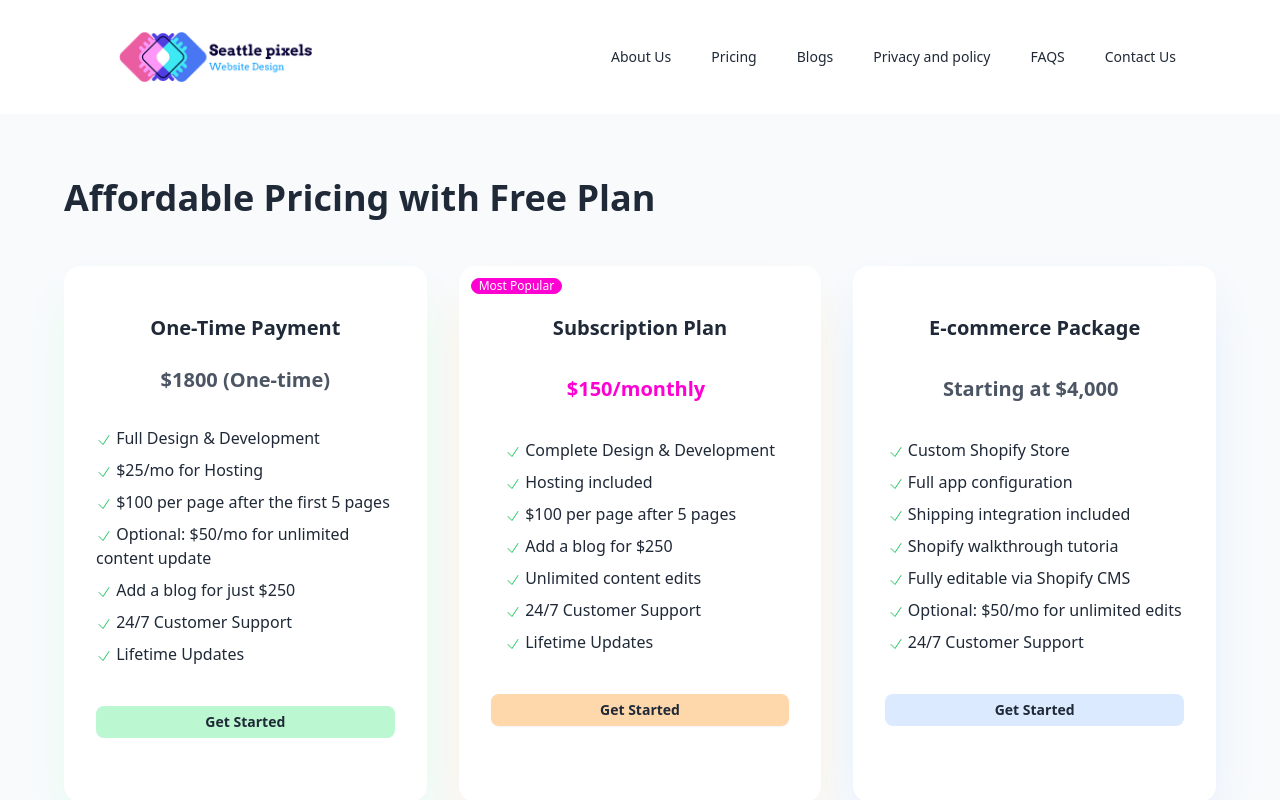
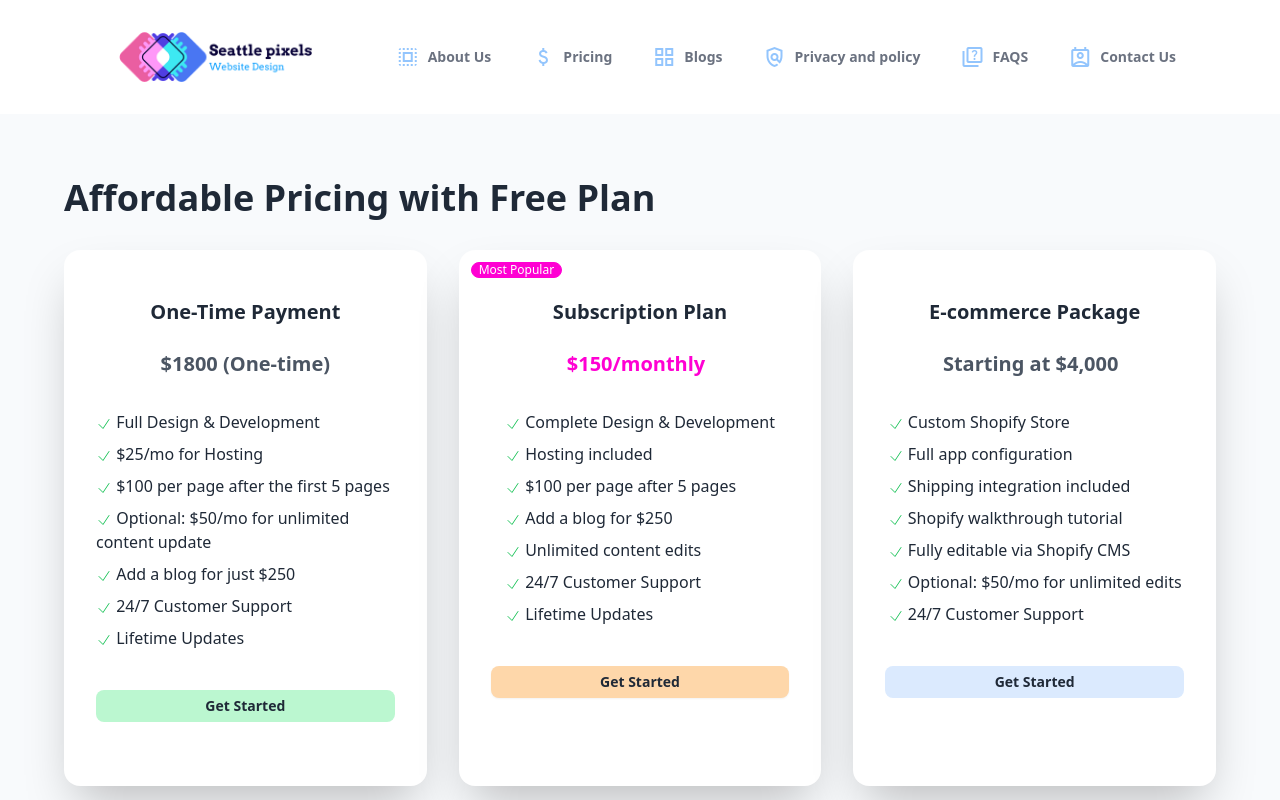
Before and after one commit to zalmai-zazai/Seattle-pixels, a Next.js app: page /pricing in a window 1280 px wide. Shown: the top 800 px of the page. Built offline with nearby package versions, Linux system fonts and the light colour scheme.

Commit message:
animation and design added

```diff
--- a/src/components/common/PricingPlans.js
+++ b/src/components/common/PricingPlans.js
@@ -1,9 +1,7 @@
-import { useState } from "react";
+import { useState, useEffect, useRef } from "react";
 import CheckIcon from "@heroicons/react/24/outline/CheckIcon";
 import Link from "next/link";
-import { MODAL_BODY_TYPES } from "@/utils/globalConstantUtil";
 import { useDispatch, useSelector } from "react-redux";
-import axios from "axios";
 import { openModal } from "@/store/modalSlice";
 
 const freePointers = [
@@ -11,7 +9,7 @@ const freePointers = [
   "$25/mo for Hosting",
   "$100 per page after the first 5 pages",
   "Optional: $50/mo for unlimited content update",
-  "Add a blog for just $250 ",
+  "Add a blog for just $250",
   "24/7 Customer Support",
   "Lifetime Updates",
 ];
@@ -27,20 +25,53 @@ const advancePointers = [
 ];
 
 const professionalPointers = [
-  "Custom Shopify Store ",
+  "Custom Shopify Store",
   "Full app configuration",
   "Shipping integration included",
-  "Shopify walkthrough tutoria",
+  "Shopify walkthrough tutorial",
   "Fully editable via Shopify CMS",
-  "Optional: $50/mo for unlimited edits ",
+  "Optional: $50/mo for unlimited edits",
   "24/7 Customer Support",
 ];
 
 function PricingPlans() {
   const [loading, setLoading] = useState(false);
-  const [successMessage, setSuccessMessage] = useState("");
   const { isLoggedIn } = useSelector((state) => state.user);
   const dispatch = useDispatch();
+
+  const cardRefs = useRef([]); // Create a ref array to hold references to the cards
+
+  useEffect(() => {
+    const options = {
+      threshold: 0.2, // When 20% of the card is visible
+    };
+
+    const observer = new IntersectionObserver((entries) => {
+      entries.forEach((entry) => {
+        if (entry.isIntersecting) {
+          entry.target.classList.add("opacity-100", "scale-100"); // Show the card with transition
+          entry.target.classList.remove("opacity-0", "scale-90"); // Remove hidden and scale-down classes
+        } else {
+          entry.target.classList.add("opacity-0", "scale-90"); // Hide and scale-down when out of view
+          entry.target.classList.remove("opacity-100", "scale-100"); // Ensure it's hidden
+        }
+      });
+    }, options);
+
+    cardRefs.current.forEach((card) => {
+      if (card) {
+        observer.observe(card);
+      }
+    });
+
+    return () => {
+      cardRefs.current.forEach((card) => {
+        if (card) {
+          observer.unobserve(card);
+        }
+      });
+    };
+  }, []);
 
   const openPaymentPage = async (paymentType) => {
     if (!isLoggedIn) {
@@ -48,7 +79,7 @@ function PricingPlans() {
         openModal({
           title: "",
           size: "lg",
-          bodyType: MODAL_BODY_TYPES.SIGN_IN_MODAL,
+          bodyType: "SIGN_IN_MODAL",
           extraObject: { isSignIn: true },
         })
       );
@@ -59,140 +90,91 @@ function PricingPlans() {
     setLoading(false);
   };
 
-  const [toggleActive, setToogleActive] = useState(true);
-
   return (
     <>
+      <div className="grid md:grid-cols-3 grid-cols-1 mt-2 w-full gap-8">
         <div
-        className="text-center  cursor-pointer text-xl mt-6"
-        // onClick={() => setToogleActive(!toggleActive)}
+          className="card w-full mt-6 bg-base-100 shadow-2xl opacity-0 scale-90 transition-all duration-500 hover:shadow-green-200"
+          ref={(el) => (cardRefs.current[0] = el)}
         >
-        {/* <span className="align-top  mr-1">Monthly</span> */}
-        {/* <input
-          type="checkbox"
-          className="toggle  toggle-primary"
-          checked={toggleActive}
-        /> */}
-        {/* <span className="align-top ml-2">Yearly</span> */}
-      </div>
-      <div className="grid md:grid-cols-3 grid-cols-1 mt-2 w-full gap-8">
-        <div className="card w-full mt-6  bg-base-100 shadow-2xl  shadow-green-100 hover:shadow-green-200">
-          <div className="card-body pt-12 pb-16  items-center text-center ">
+          <div className="card-body pt-12 pb-16 items-center text-center">
             <h2 className="card-title text-xl">One-Time Payment</h2>
-            {/* <h2 className="font-bold mt-4 text-2xl">$3800 (One-time)</h2> */}
-            <h2 className="font-bold mt-4  text-gray-600 text-xl">
+            <h2 className="font-bold mt-4 text-gray-600 text-xl">
               $1800 (One-time)
             </h2>
 
             <ul className="text-left mt-4">
-              {freePointers.map((p, k) => {
-                return (
+              {freePointers.map((p, k) => (
                 <li key={k} className="mt-2">
                   <CheckIcon className="w-4 h-4 text-green-500 inline-block" />{" "}
                   {p}
                 </li>
-                );
-              })}
+              ))}
             </ul>
-            {/* <Link href="/start-designing" className="w-full"> */}
             <Link href="/contact-us" className="w-full">
-              <button className="btn bg-green-200 btn-sm mt-8 w-full border-none hover:bg-green-200  btn-outline normal-case ">
+              <button className="btn bg-green-200 btn-sm mt-8 w-full border-none hover:bg-green-200 btn-outline normal-case">
                 Get Started
               </button>
             </Link>
           </div>
         </div>
 
-        <div className="card w-full mt-6  bg-base-100 shadow-2xl shadow-orange-100  hover:shadow-orange-200">
-          <div className="card-body pt-12 pb-16 items-center  ">
+        <div
+          className="card w-full mt-6 bg-base-100 shadow-2xl opacity-0 scale-90 transition-all duration-500 hover:shadow-orange-200"
+          ref={(el) => (cardRefs.current[1] = el)}
+        >
+          <div className="card-body pt-12 pb-16 items-center">
             <div className="badge badge-secondary badge-sm absolute text-white mt-1 ml-1 left-2 top-2">
               Most Popular
             </div>
             <h2 className="card-title text-xl text-center">
-              Subscription Plan{" "}
+              Subscription Plan
             </h2>
-            <h2 className="font-bold mt-4 text-4xl text-center inline-block">
-              {/* {toggleActive ? `$5` : `$8`}{" "}
-              {toggleActive && (
-                <span className="text-xl line-through text-secondary align-middle mr-2">
-                  $175/month
-                </span>
-              )} */}
-              <span className="text-xl  text-secondary align-middle mr-2">
+            <h2 className="font-bold mt-4 text-xl text-secondary align-middle mr-2">
               $150/monthly
-              </span>
-              {/* <span className="text-xs align-middle font-light text-slate-500">
-                /monthly
-              </span> */}
             </h2>
 
             <ul className="text-left mt-4">
-              {advancePointers.map((p, k) => {
-                return (
+              {advancePointers.map((p, k) => (
                 <li key={k} className="mt-2">
                   <CheckIcon className="w-4 h-4 text-green-500 inline-block" />{" "}
                   {p}
                 </li>
-                );
-              })}
+              ))}
             </ul>
             <Link href="/contact-us" className="w-full">
               <button className="btn btn-sm mt-8 bg-orange-200 hover:bg-orange-300 border-none normal-case w-full">
                 Get Started
               </button>
             </Link>
-            {/* <button
-              className="btn btn-sm mt-8 bg-orange-200 hover:bg-orange-300 border-none normal-case w-full"
-              onClick={() => openPaymentPage("SUBSCRIPTION")}
-            >
-              Get Started
-            </button> */}
           </div>
         </div>
 
-        <div className="card w-full mt-6 shadow-2xl shadow-blue-100  hover:shadow-blue-200  bg-base-100 ">
-          <div className="card-body pt-12 pb-16 items-center  ">
+        <div
+          className="card w-full mt-6 bg-base-100 shadow-2xl opacity-0 scale-90 transition-all duration-500 hover:shadow-blue-200"
+          ref={(el) => (cardRefs.current[2] = el)}
+        >
+          <div className="card-body pt-12 pb-16 items-center">
             <h2 className="card-title text-xl text-center">
-              E-commerce Package{" "}
+              E-commerce Package
             </h2>
-            <h2 className="font-bold mt-4 text-4xl text-center inline-block">
-              {/* {toggleActive ? `$12` : `$15`}{" "}
-              {toggleActive && (
-                <span className="text-xl line-through text-secondary align-middle mr-2">
-                  Starting at $8,000
-                </span>
-              )} */}
-              <span className="text-xl  text-gray-600 align-middle mr-2">
+            <h2 className="font-bold mt-4 text-xl text-gray-600 align-middle mr-2">
               Starting at $4,000
-              </span>
-
-              {/* <span className="text-xs align-middle font-light text-slate-500">
-                /monthly
-              </span> */}
             </h2>
 
             <ul className="text-left mt-4">
-              {professionalPointers.map((p, k) => {
-                return (
+              {professionalPointers.map((p, k) => (
                 <li key={k} className="mt-2">
                   <CheckIcon className="w-4 h-4 text-green-500 inline-block" />{" "}
                   {p}
                 </li>
-                );
-              })}
+              ))}
             </ul>
             <Link href="/contact-us" className="w-full">
-              {" "}
               <button className="btn btn-sm bg-blue-100 hover:bg-blue-200 border-none mt-8 btn-outline normal-case w-full">
                 Get Started
-              </button>{" "}
+              </button>
             </Link>
-            {/* <button
-              className="btn btn-sm bg-blue-100 hover:bg-blue-200 border-none mt-8 btn-outline normal-case w-full"
-              onClick={() => openPaymentPage("SUBSCRIPTION")}
-            >
-              Get Started
-            </button> */}
           </div>
         </div>
       </div>
--- a/src/components/home/Projects.js
+++ b/src/components/home/Projects.js
@@ -1,3 +1,4 @@
+import { useEffect, useRef } from "react";
 import Link from "next/link";
 
 const featuresData = [
@@ -29,22 +30,47 @@ const featuresData = [
     img: "resturant.png",
     link: "https://myfoodresturant.netlify.app/",
   },
-
-  // {
-  //   title: "My Ecomerce",
-  //   description:
-  //     "We developed a custom eCommerce website designed for seamless shopping experiences. With integrated payment gateways, easy navigation, and mobile-friendly design, the site allows customers to browse and purchase products effortlessly. Built for performance and scalability, it offers a reliable platform for growing online sales.",
-  //   img: "ecomerce.png",
-  //   link: "https://zazaiecomerce.onrender.com/",
-  // },
 ];
 
 function Projects() {
+  const cardRefs = useRef([]);
+
+  useEffect(() => {
+    const options = {
+      threshold: 0.2, // When 20% of the card is visible
+    };
+
+    const observer = new IntersectionObserver((entries) => {
+      entries.forEach((entry) => {
+        if (entry.isIntersecting) {
+          entry.target.classList.add("opacity-100", "scale-100"); // Show the card with transition
+          entry.target.classList.remove("opacity-0", "scale-90"); // Remove hidden and scale-down classes
+        } else {
+          entry.target.classList.add("opacity-0", "scale-90"); // Hide and scale-down when out of view
+          entry.target.classList.remove("opacity-100", "scale-100"); // Ensure it's hidden
+        }
+      });
+    }, options);
+
+    cardRefs.current.forEach((card) => {
+      if (card) {
+        observer.observe(card);
+      }
+    });
+
+    return () => {
+      cardRefs.current.forEach((card) => {
+        if (card) {
+          observer.unobserve(card);
+        }
+      });
+    };
+  }, []);
+
   return (
-    <>
     <div className="grid place-items-center w-full bg-base-200">
       <div className="max-w-6xl py-24 content-center justify-center">
-          <h1 className="text-3xl mb-24  text-center font-bold">
+        <h1 className="text-3xl mb-24 text-center font-bold">
           Some Of Our Projects
         </h1>
 
@@ -52,13 +78,14 @@ function Projects() {
           return (
             <div
               key={k}
-                className="card w-full bg-base-100 my-5  shadow-xl hover:shadow-2xl mx-3 "
+              className="card w-full bg-base-100 my-5 shadow-xl hover:shadow-2xl mx-3 opacity-0 scale-90 transition-all duration-500"
+              ref={(el) => (cardRefs.current[k] = el)}
             >
-                <div className="hero-content md:px-0  px-4 max-w-6xl flex-col lg:flex-row-reverse">
+              <div className="hero-content md:px-0 px-4 max-w-6xl flex-col lg:flex-row-reverse">
                 <img
                   alt="this is img"
                   src={i.img ? i.img : "hero3.png"}
-                    className="max-w-full  h-60 sm:h-80 object-cover lg:rounded-l-full rounded-3xl shadow-2xl"
+                  className="max-w-full h-60 sm:h-80 object-cover lg:rounded-l-full rounded-3xl shadow-2xl"
                 />
 
                 <div className="text-center sm:text-center">
@@ -69,7 +96,6 @@ function Projects() {
                   <Link target="_blank" href={i.link}>
                     <button
                       rel="noopener"
-                        noreferrer
                       target="_blank"
                       className="btn text-lg mt-10 px-12 bg-blue-500 text-white normal-case"
                     >
@@ -83,7 +109,6 @@ function Projects() {
         })}
       </div>
     </div>
-    </>
   );
 }
 
--- a/src/components/home/Testimonials.js
+++ b/src/components/home/Testimonials.js
@@ -1,3 +1,5 @@
+import { useEffect, useRef } from "react";
+
 const testimonialsData = [
   {
     text: "I was looking for a website that reflected the quality and professionalism of my car wash business, and they delivered exactly what I needed. The Seattle Pixels team created a sleek, modern design that not only looks great but also functions seamlessly. It was a smooth and collaborative process, and I am very happy with the results.",
@@ -20,15 +22,46 @@ const testimonialsData = [
 ];
 
 function Testimonials() {
+  const cardRefs = useRef([]);
+
+  useEffect(() => {
+    const observer = new IntersectionObserver(
+      (entries) => {
+        entries.forEach((entry) => {
+          if (entry.isIntersecting) {
+            entry.target.classList.add("pop-up");
+          } else {
+            entry.target.classList.remove("pop-up");
+          }
+        });
+      },
+      { threshold: 0.1 }
+    );
+
+    cardRefs.current.forEach((ref) => {
+      if (ref) observer.observe(ref);
+    });
+
+    return () => {
+      cardRefs.current.forEach((ref) => {
+        if (ref) observer.unobserve(ref);
+      });
+    };
+  }, []);
+
   return (
     <>
-      <div className="grid place-items-center w-full ">
+      <div className="grid place-items-center w-full">
         <div className="max-w-6xl px-4 py-24 content-center justify-center">
-          <h1 className="text-3xl  text-center font-bold">Testimonials</h1>
+          <h1 className="text-3xl text-center font-bold">Testimonials</h1>
           <div className="grid mt-12 md:grid-cols-3 grid-cols-1 gap-8">
             {testimonialsData.map((t, k) => {
               return (
-                <div key={k} className="card w-full bg-base-100 shadow-xl">
+                <div
+                  key={k}
+                  className="card w-full bg-base-100 shadow-xl opacity-0 transition-transform duration-500" // transition added
+                  ref={(el) => (cardRefs.current[k] = el)}
+                >
                   <figure className="px-10 pt-10">
                     <img
                       className="mask w-20 h-20 mask-circle object-cover"
--- a/src/components/home/WhatWeDo.js
+++ b/src/components/home/WhatWeDo.js
@@ -1,7 +1,4 @@
-import DocumentTextIcon from "@heroicons/react/24/outline/DocumentTextIcon";
-import ArrowDownOnSquareIcon from "@heroicons/react/24/outline/ArrowDownOnSquareIcon";
-import ArrowUpOnSquareIcon from "@heroicons/react/24/outline/ArrowUpOnSquareIcon";
-import DevicePhoneMobileIcon from "@heroicons/react/24/outline/DevicePhoneMobileIcon";
+import { useEffect, useState, useRef } from "react";
 
 const generationStepData = [
   {
@@ -10,7 +7,6 @@ const generationStepData = [
     description:
       "Mobile-first design ensures that your website delivers a seamless experience on smartphones and tablets, where most users access the web today. By prioritizing mobile usability from the start, we create responsive, easy-to-navigate layouts that enhance the user experience, no matter the device.",
   },
-
   {
     img: "responsive.png",
     title: "Responsive Design",
@@ -26,51 +22,86 @@ const generationStepData = [
 ];
 
 function WhatWeDo() {
+  const [isVisible, setIsVisible] = useState(
+    new Array(generationStepData.length).fill(false)
+  );
+  const cardRefs = useRef([]);
+
+  useEffect(() => {
+    const observer = new IntersectionObserver(
+      (entries) => {
+        entries.forEach((entry) => {
+          const index = entry.target.getAttribute("data-index");
+          if (entry.isIntersecting) {
+            setIsVisible((prev) => {
+              const newState = [...prev];
+              newState[index] = true;
+              return newState;
+            });
+          } else {
+            setIsVisible((prev) => {
+              const newState = [...prev];
+              newState[index] = false;
+              return newState;
+            });
+          }
+        });
+      },
+      { threshold: 0.3 }
+    );
+
+    cardRefs.current.forEach((ref) => {
+      if (ref) observer.observe(ref);
+    });
+
+    return () => {
+      cardRefs.current.forEach((ref) => {
+        if (ref) observer.unobserve(ref);
+      });
+    };
+  }, []);
+
   return (
-    <>
-      <div className="grid place-items-center bg-slate-50 w-full ">
+    <div className="grid place-items-center bg-slate-50 w-full">
       <div className="max-w-6xl w-full py-24 px-4 content-center justify-center">
-          <h2 className="text-2xl text-gray-700  text-center font-bold">
+        <h2 className="text-2xl text-gray-700 text-center font-bold">
           WHAT WE DO
         </h2>
-          <p className="py-2 mt-4 text-center mx-auto max-w-` ">
+        <p className="py-2 mt-4 text-center mx-auto max-w-md">
           At Seattle Pixels Web Design, we focus on creating custom web
-            solutions tailored for small businesses across the U.S. Every
-            website we build is 100% hand-coded, ensuring top-notch performance
-            and search engine optimization to help your business grow. We handle
-            all the updates and maintenance, so you are never left on your own.
-            Our mission is to build lasting partnerships with our clients,
-            supporting their growth and success over time.
+          solutions tailored for small businesses across the U.S. Every website
+          we build is 100% hand-coded, ensuring top-notch performance and search
+          engine optimization to help your business grow. We handle all the
+          updates and maintenance, so you are never left on your own. Our
+          mission is to build lasting partnerships with our clients, supporting
+          their growth and success over time.
         </p>
         <div className="grid mt-24 md:grid-cols-3 grid-cols-1 gap-8">
-            {generationStepData.map((i, k) => {
-              return (
+          {generationStepData.map((item, index) => (
             <div
-                  key={k}
-                  className={`card w-full bg-base-100 shadow-xl hover:shadow-blue-300`}
+              key={index}
+              ref={(el) => (cardRefs.current[index] = el)}
+              data-index={index}
+              className={`transform transition-all duration-500 ${
+                isVisible[index]
+                  ? "opacity-100 translate-y-0 scale-100"
+                  : "opacity-0 translate-y-10 scale-90"
+              } card w-full bg-base-100 shadow-xl hover:shadow-blue-300`}
             >
-                  {/* <div className="rounded-full inline-block border-2 flex p-3 relative">
-                                    <div className="absolute top-5 left-8">
-                                        4
-                                    </div>
-                                </div> */}
               <div className="grid -mt-4 place-items-center">
-                    <div className="w-48 h-16 m-auto rounded-full  bg-blue-400 text-slate-100 flex font-bold justify-center items-center">
-                      <p>{i.title}</p>
+                <div className="w-48 h-16 m-auto rounded-full bg-blue-400 text-slate-100 flex font-bold justify-center items-center">
+                  <p>{item.title}</p>
                 </div>
               </div>
               <div className="card-body cursor-pointer items-center text-center">
-                    {/* <p className="text-primary">{i.icon}</p> */}
-                    <img className=" max-h-40" src={i.img} />
-                    <p className="mt-2"> {i.description}</p>
+                <img className="max-h-40" src={item.img} alt={item.title} />
+                <p className="mt-2">{item.description}</p>
               </div>
             </div>
-              );
-            })}
+          ))}
         </div>
       </div>
     </div>
-    </>
   );
 }
 
--- a/src/containers/Layout.js
+++ b/src/containers/Layout.js
@@ -49,6 +49,10 @@ export default function Layout({ children }) {
         <meta name="og:site_name" content="Space AI" />
         <meta name="twitter:card" content="summary_large_image" />
         <meta property="twitter:domain" content="" />
+        <link
+          rel="stylesheet"
+          href="https://fonts.googleapis.com/css2?family=Material+Symbols+Outlined:opsz,wght,FILL,GRAD@24,400,0,0"
+        />
         <meta itemProp="image" content="/logo.png" />
       </Head>
       <div className="drawer">
@@ -67,8 +71,14 @@ export default function Layout({ children }) {
         <div className="drawer-side ">
           <label htmlFor="my-drawer-3" className="drawer-overlay"></label>
           <ul className="menu p-4 w-80 h-full bg-base-100">
-            <li className="mr-2">
-              <Link href="/">Home</Link>
+            <li className="mr-2 font-bold text-gray-500">
+              <Link href="/">
+                {" "}
+                <span class="material-symbols-outlined  text-blue-300">
+                  home
+                </span>{" "}
+                Home
+              </Link>
             </li>
             <Navlinks />
             <div className="mt-12"></div>
--- a/src/containers/Navlinks.js
+++ b/src/containers/Navlinks.js
@@ -5,23 +5,58 @@ function Navlinks() {
     <>
       {/* <li className="mr-2"><Link href="/features">Features</Link></li> */}
 
-      <li className="mr-2">
-        <Link href="/about-us">About Us</Link>
+      <li className="mr-2 font-bold text-gray-500">
+        <Link href="/about-us">
+          {" "}
+          <span class="material-symbols-outlined  text-blue-300">
+            select_all
+          </span>{" "}
+          About Us
+        </Link>
       </li>
-      <li className="mr-2">
-        <Link href="/pricing">Pricing</Link>
+      <li className="mr-2 font-bold text-gray-500">
+        <Link href="/pricing">
+          <span class="material-symbols-outlined  text-blue-300">
+            attach_money
+          </span>{" "}
+          Pricing
+        </Link>
       </li>
-      <li className="mr-2">
-        <Link href="/blogs">Blogs</Link>
+      <li className="mr-2 font-bold text-gray-500">
+        <Link href="/blogs">
+          {" "}
+          <span class="material-symbols-outlined  text-blue-300">
+            grid_view
+          </span>{" "}
+          Blogs
+        </Link>
       </li>
-      <li className="mr-2">
-        <Link href="/privacy-policy">Privacy and policy</Link>
+      <li className="mr-2 font-bold text-gray-500">
+        <Link href="/privacy-policy">
+          {" "}
+          <span class="material-symbols-outlined  text-blue-300">
+            policy
+          </span>{" "}
+          Privacy and policy
+        </Link>
       </li>
-      <li className="mr-2">
-        <Link href="/faqs">FAQS</Link>
+      <li className="mr-2 font-bold text-gray-500">
+        <Link href="/faqs">
+          {" "}
+          <span class="material-symbols-outlined  text-blue-300">
+            quiz
+          </span>{" "}
+          FAQS
+        </Link>
       </li>
-      <li className="mr-2">
-        <Link href="/contact-us">Contact Us</Link>
+      <li className="mr-2 font-bold text-gray-500">
+        <Link href="/contact-us">
+          {" "}
+          <span class="material-symbols-outlined text-blue-300">
+            perm_contact_calendar
+          </span>{" "}
+          Contact Us
+        </Link>
       </li>
       {/* <li className="mr-2">
         <Link href="/start-designing">Start Designing</Link>
```
Also changed, not shown: src/components/home/WhatWeOffer.js (+72 -10 lines), src/pages/contact-us.js (+45 -7 lines), src/styles/globals.css (+23 -0 lines). Lines whose indentation alone changed are shown as unchanged.
